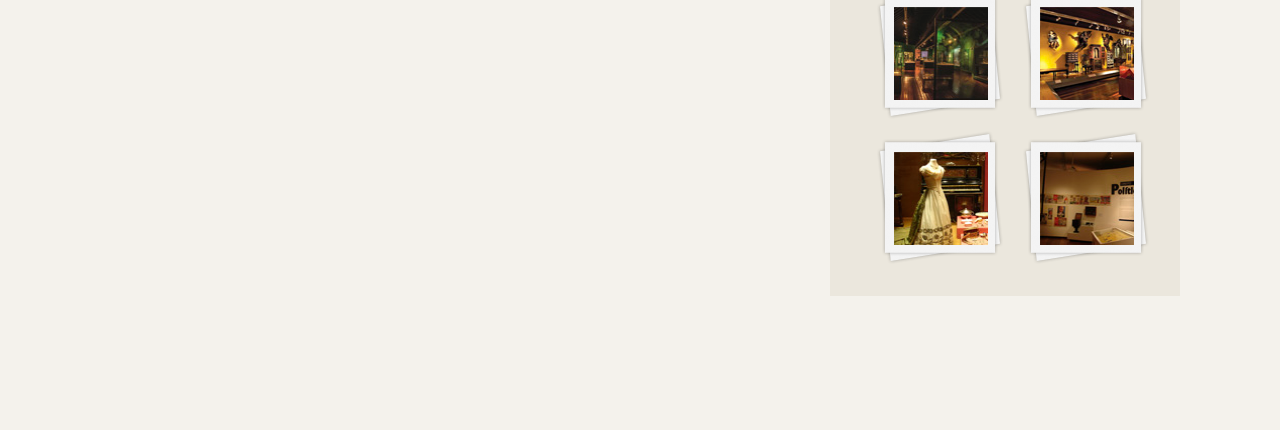
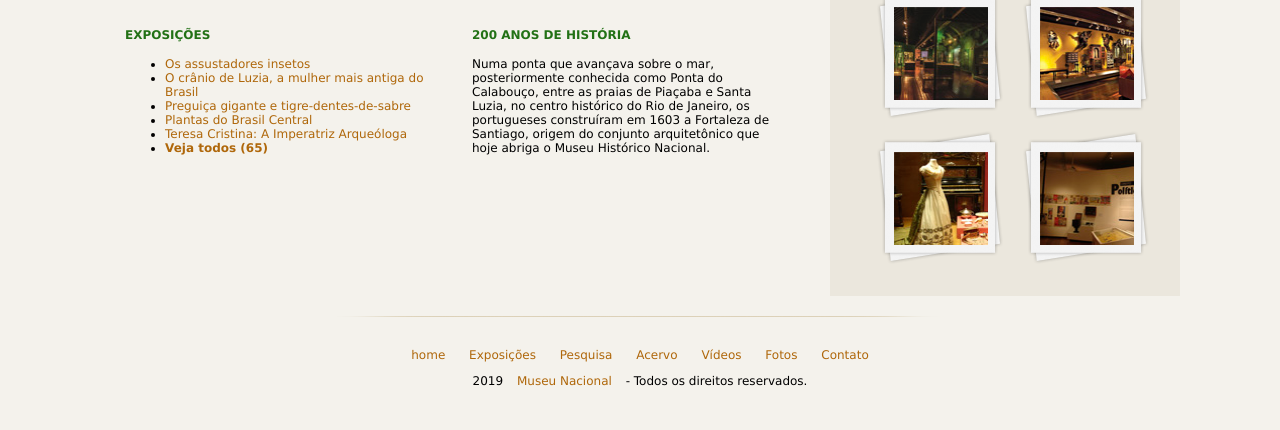
Before and after one commit to Nathy14/front-end-course, a PHP site: page / in a window 1280 px wide. Shown: the part 621-1051 px from the top of the page. Before the commit the page ends 917 px from the top, so only its background shows below. Run offline with PHP 8.4, Linux system fonts and the light colour scheme.

Commit message:
New Project - Museu Website

```diff
--- a/Projects/museu_website/css/style.css
+++ b/Projects/museu_website/css/style.css
@@ -65,7 +65,6 @@
 #conteudo{
   width: 710px;
   float: left;
-  background: green;
 }
 
 aside{
@@ -73,6 +72,7 @@
   float: right;
   background: #ebe7dd;
   padding-bottom: 30px;
+  margin-bottom: 20px;
 }
 
 section#visita{
@@ -106,6 +106,52 @@
   margin-bottom: 0;
 }
 
+h3{
+  color: #227115;
+  font-size: 1.0em;
+  margin-bottom: 15px;
+  text-transform: uppercase;
+}
+
+article#video{
+  float: left;
+  width: 310px;
+  margin-left: 25px;
+}
+
+article#mapa{
+  float: left;
+  width: 310px;
+  margin-left: 37px;
+}
+
+article#exposiçoes{
+  float: left;
+  width: 310px;
+  margin: 15px 0 0 25px;
+}
+
+article#historia{
+  float: left;
+  width: 310px;
+  margin: 15px 0 0 37px;
+}
+
+/* Rodapé */
+footer {
+	clear: both;
+	padding: 20px 0 30px 0;
+	text-align: center;
+	background: url(../img/fundo-rodape.png) no-repeat center top;
+	margin-top: 20px;
+}
+
+footer>p a {
+	padding: 2px 10px;
+}
+
+
+
 /* Formularios */
 
 input{
--- a/Projects/museu_website/index.html
+++ b/Projects/museu_website/index.html
@@ -41,6 +41,51 @@
           <section id="capa">
             <img src="img/museu.png">
           </section>
+
+          <section id="postagens">
+            <article id="video">
+              <h3>Vídeo: Conheça o Museu</h3>
+              <iframe width="310" height="170" src="https://www.youtube.com/embed/RGUYb-hivrc" frameborder="0" allow="accelerometer; autoplay; encrypted-media; gyroscope; picture-in-picture" allowfullscreen></iframe>
+            </article>
+
+            <article id="mapa">
+              <h3>Mapa: Encontre o Museu</h3>
+              <iframe src="https://www.google.com/maps/embed?pb=!1m18!1m12!1m3!1d3675.1712174047116!2d-43.22850583503424!3d-22.907054785011667!2m3!1f0!2f0!3f0!3m2!1i1024!2i768!4f13.1!3m3!1m2!1s0x997e58a085b7af%3A0x4d11e9a933d38ce3!2sMuseu%20Nacional%20-%20UFRJ!5e0!3m2!1spt-BR!2sbr!4v1591968626547!5m2!1spt-BR!2sbr" width="310" height="170" frameborder="0" style="border:0;" allowfullscreen="" aria-hidden="false" tabindex="0"></iframe>
+            </article>
+
+            <article id="exposiçoes">
+              <h3>Exposições</h3>
+              <ul>
+                <li>
+                  <a href="#">Os assustadores insetos</a>
+                </li>
+                <li>
+                  <a href="#">O crânio de Luzia, a mulher mais antiga do Brasil</a>
+                </li>
+                <li>
+                  <a href="#">Preguiça gigante e tigre-dentes-de-sabre</a>
+                </li>
+                <li>
+                  <a href="#">Plantas do Brasil Central</a>
+                </li>
+                <li>
+                  <a href="#">Teresa Cristina: A Imperatriz Arqueóloga</a>
+                </li>
+                <li>
+                  <a href="#"><strong>Veja todos (65)</strong></a>
+                </li>
+              </ul>
+            </article>
+
+            <article id="historia">
+              <h3>200 anos de história</h3>
+              <p>Numa ponta que avançava sobre o mar, posteriormente conhecida como Ponta do Calabouço, entre as praias de Piaçaba e Santa Luzia, no centro histórico do Rio de Janeiro, os portugueses construíram em 1603 a Fortaleza de Santiago, origem do conjunto arquitetônico que hoje abriga o Museu Histórico Nacional.</p>
+
+            </article>
+
+          </section>
+
+
         </div>
 
         <aside>
@@ -78,9 +123,22 @@
             </a>
           </section>
 
-
         </aside>
 
+        <footer>
+  				<p>
+  					<a href="#">home</a>
+  		            <a href="#">Exposições</a>
+  		            <a href="#">Pesquisa</a>
+  		            <a href="#">Acervo</a>
+  		            <a href="#">Vídeos</a>
+  		            <a href="#">Fotos</a>
+  		            <a href="#">Contato</a>
+  				</p>
+  				<p>
+  					2019 <a href="">Museu Nacional</a> - Todos os direitos reservados.
+  				</p>
+  			</footer>
       </div>
 
 
```
